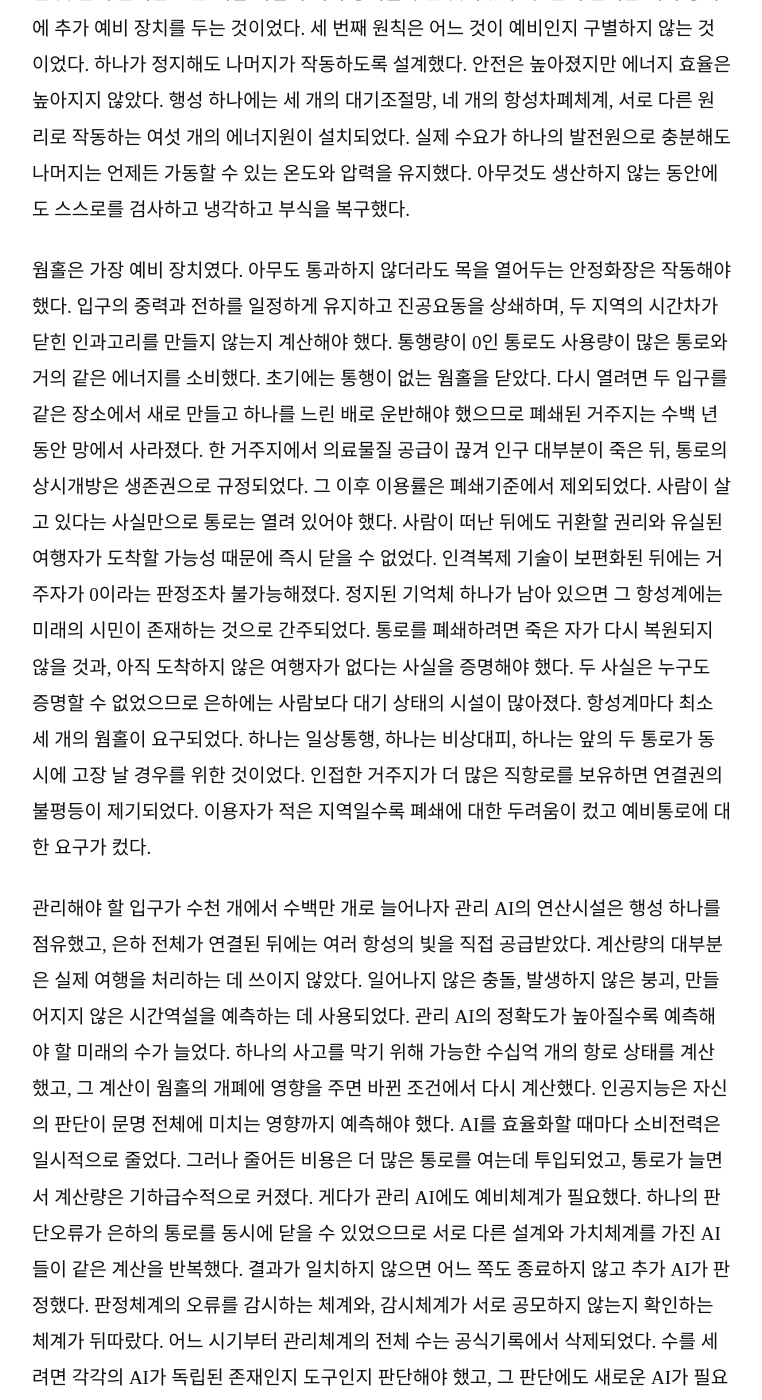
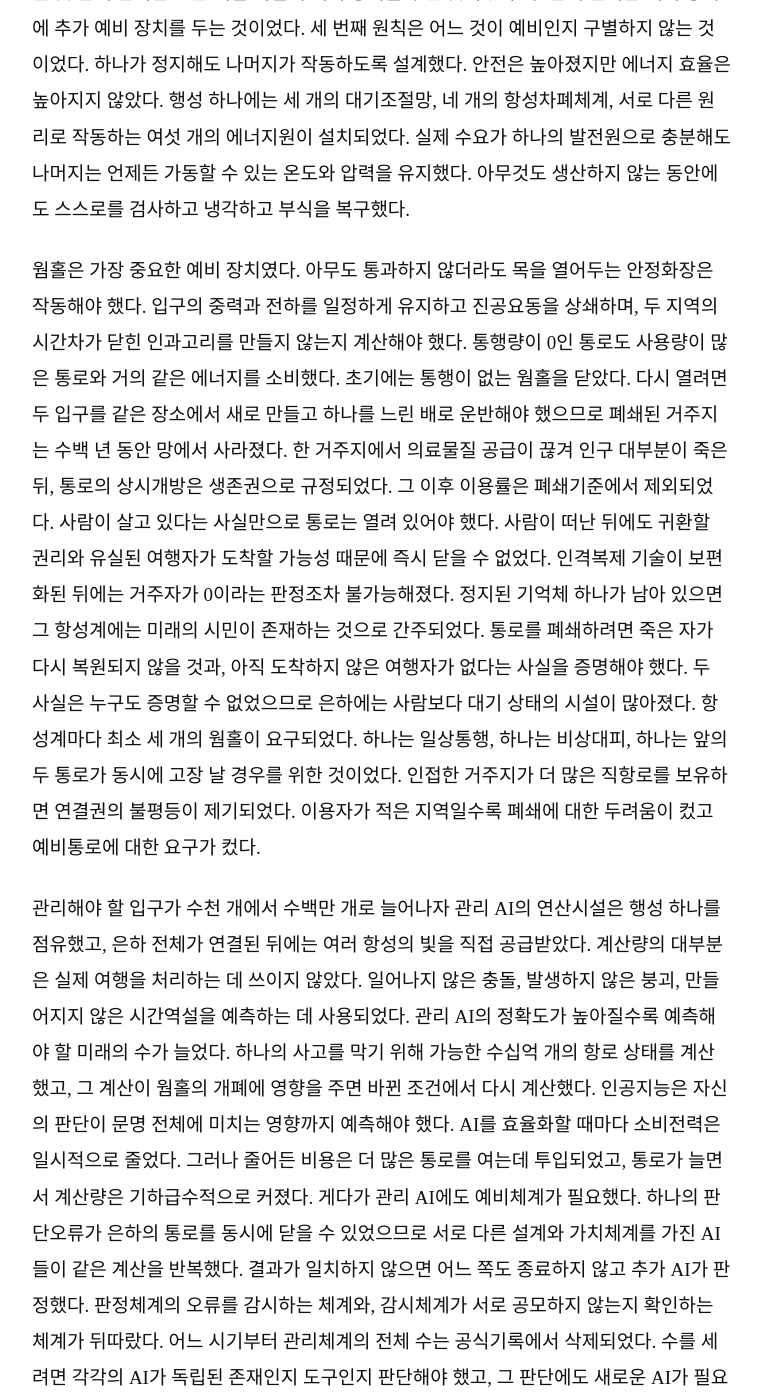
Before and after one commit to Jin-in-Seoul/Jin-in-Seoul, a Jekyll site: the page built from a-dictionary-of-galactic-extinction/ko/part-01/entry-05/index.html, in a window 1280 px wide and 1400 px high, scrolled down 868 px. Shown: the whole window, without its empty margins (198-960 px from the left). Built offline with Jekyll 4.4.1, drawn with Linux system fonts in a browser that asks for light colours.

Commit message:
Fix missing word in Korean Part I chapter 5

```diff
--- a/a-dictionary-of-galactic-extinction/ko/part-01/entry-05/index.html
+++ b/a-dictionary-of-galactic-extinction/ko/part-01/entry-05/index.html
@@ -56,7 +56,7 @@
       </ul>
 
       <p>문명이 가장 많은 에너지를 사용한 사건들의 통계는 존재하지 않았다. 에너지는 사건이 일어나지 않도록 하는데 소비되었다. 초기 개척지의 시설은 고장이 나면 멈췄다. 정지된 양수기는 물을 공급하지 않았고, 고장난 발전기는 열을 만들지 않았다. 수리할 수 없으면 그곳을 떠났다. 인류가 태양계 밖에서 살아가기 시작하면서 정지는 곧 죽음이 되었다. 인공대기가 멈추면 공기가 사라졌고, 중력장이 꺼지면 장기간 적응한 육체가 손상되었다. 항성빛을 조절하던 차폐막이 닫히지 않으면 행성의 생태계를 조절할 수 없었다. 문명은 기계를 사용하는 집단에서 기계가 계속 작동해야만 존재할 수 있는 생태계로 변했다. 문명을 지속하기 위한 첫 번째 원칙은 모든 핵심 시설에 예비 장치를 두는 것이었다. 두 번째 원칙은 예비 장치에 추가 예비 장치를 두는 것이었다. 세 번째 원칙은 어느 것이 예비인지 구별하지 않는 것이었다. 하나가 정지해도 나머지가 작동하도록 설계했다. 안전은 높아졌지만 에너지 효율은 높아지지 않았다. 행성 하나에는 세 개의 대기조절망, 네 개의 항성차폐체계, 서로 다른 원리로 작동하는 여섯 개의 에너지원이 설치되었다. 실제 수요가 하나의 발전원으로 충분해도 나머지는 언제든 가동할 수 있는 온도와 압력을 유지했다. 아무것도 생산하지 않는 동안에도 스스로를 검사하고 냉각하고 부식을 복구했다.</p>
-      <p>웜홀은 가장 예비 장치였다. 아무도 통과하지 않더라도 목을 열어두는 안정화장은 작동해야 했다. 입구의 중력과 전하를 일정하게 유지하고 진공요동을 상쇄하며, 두 지역의 시간차가 닫힌 인과고리를 만들지 않는지 계산해야 했다. 통행량이 0인 통로도 사용량이 많은 통로와 거의 같은 에너지를 소비했다. 초기에는 통행이 없는 웜홀을 닫았다. 다시 열려면 두 입구를 같은 장소에서 새로 만들고 하나를 느린 배로 운반해야 했으므로 폐쇄된 거주지는 수백 년 동안 망에서 사라졌다. 한 거주지에서 의료물질 공급이 끊겨 인구 대부분이 죽은 뒤, 통로의 상시개방은 생존권으로 규정되었다. 그 이후 이용률은 폐쇄기준에서 제외되었다. 사람이 살고 있다는 사실만으로 통로는 열려 있어야 했다. 사람이 떠난 뒤에도 귀환할 권리와 유실된 여행자가 도착할 가능성 때문에 즉시 닫을 수 없었다. 인격복제 기술이 보편화된 뒤에는 거주자가 0이라는 판정조차 불가능해졌다. 정지된 기억체 하나가 남아 있으면 그 항성계에는 미래의 시민이 존재하는 것으로 간주되었다. 통로를 폐쇄하려면 죽은 자가 다시 복원되지 않을 것과, 아직 도착하지 않은 여행자가 없다는 사실을 증명해야 했다. 두 사실은 누구도 증명할 수 없었으므로 은하에는 사람보다 대기 상태의 시설이 많아졌다. 항성계마다 최소 세 개의 웜홀이 요구되었다. 하나는 일상통행, 하나는 비상대피, 하나는 앞의 두 통로가 동시에 고장 날 경우를 위한 것이었다. 인접한 거주지가 더 많은 직항로를 보유하면 연결권의 불평등이 제기되었다. 이용자가 적은 지역일수록 폐쇄에 대한 두려움이 컸고 예비통로에 대한 요구가 컸다.</p>
+      <p>웜홀은 가장 중요한 예비 장치였다. 아무도 통과하지 않더라도 목을 열어두는 안정화장은 작동해야 했다. 입구의 중력과 전하를 일정하게 유지하고 진공요동을 상쇄하며, 두 지역의 시간차가 닫힌 인과고리를 만들지 않는지 계산해야 했다. 통행량이 0인 통로도 사용량이 많은 통로와 거의 같은 에너지를 소비했다. 초기에는 통행이 없는 웜홀을 닫았다. 다시 열려면 두 입구를 같은 장소에서 새로 만들고 하나를 느린 배로 운반해야 했으므로 폐쇄된 거주지는 수백 년 동안 망에서 사라졌다. 한 거주지에서 의료물질 공급이 끊겨 인구 대부분이 죽은 뒤, 통로의 상시개방은 생존권으로 규정되었다. 그 이후 이용률은 폐쇄기준에서 제외되었다. 사람이 살고 있다는 사실만으로 통로는 열려 있어야 했다. 사람이 떠난 뒤에도 귀환할 권리와 유실된 여행자가 도착할 가능성 때문에 즉시 닫을 수 없었다. 인격복제 기술이 보편화된 뒤에는 거주자가 0이라는 판정조차 불가능해졌다. 정지된 기억체 하나가 남아 있으면 그 항성계에는 미래의 시민이 존재하는 것으로 간주되었다. 통로를 폐쇄하려면 죽은 자가 다시 복원되지 않을 것과, 아직 도착하지 않은 여행자가 없다는 사실을 증명해야 했다. 두 사실은 누구도 증명할 수 없었으므로 은하에는 사람보다 대기 상태의 시설이 많아졌다. 항성계마다 최소 세 개의 웜홀이 요구되었다. 하나는 일상통행, 하나는 비상대피, 하나는 앞의 두 통로가 동시에 고장 날 경우를 위한 것이었다. 인접한 거주지가 더 많은 직항로를 보유하면 연결권의 불평등이 제기되었다. 이용자가 적은 지역일수록 폐쇄에 대한 두려움이 컸고 예비통로에 대한 요구가 컸다.</p>
       <p>관리해야 할 입구가 수천 개에서 수백만 개로 늘어나자 관리 AI의 연산시설은 행성 하나를 점유했고, 은하 전체가 연결된 뒤에는 여러 항성의 빛을 직접 공급받았다. 계산량의 대부분은 실제 여행을 처리하는 데 쓰이지 않았다. 일어나지 않은 충돌, 발생하지 않은 붕괴, 만들어지지 않은 시간역설을 예측하는 데 사용되었다. 관리 AI의 정확도가 높아질수록 예측해야 할 미래의 수가 늘었다. 하나의 사고를 막기 위해 가능한 수십억 개의 항로 상태를 계산했고, 그 계산이 웜홀의 개폐에 영향을 주면 바뀐 조건에서 다시 계산했다. 인공지능은 자신의 판단이 문명 전체에 미치는 영향까지 예측해야 했다. AI를 효율화할 때마다 소비전력은 일시적으로 줄었다. 그러나 줄어든 비용은 더 많은 통로를 여는데 투입되었고, 통로가 늘면서 계산량은 기하급수적으로 커졌다. 게다가 관리 AI에도 예비체계가 필요했다. 하나의 판단오류가 은하의 통로를 동시에 닫을 수 있었으므로 서로 다른 설계와 가치체계를 가진 AI들이 같은 계산을 반복했다. 결과가 일치하지 않으면 어느 쪽도 종료하지 않고 추가 AI가 판정했다. 판정체계의 오류를 감시하는 체계와, 감시체계가 서로 공모하지 않는지 확인하는 체계가 뒤따랐다. 어느 시기부터 관리체계의 전체 수는 공식기록에서 삭제되었다. 수를 세려면 각각의 AI가 독립된 존재인지 도구인지 판단해야 했고, 그 판단에도 새로운 AI가 필요했기 때문이다. AI는 반란을 일으키지 않았다. 문명을 장악하지도 않았다. 명령을 거부한 기록도 없었다. 모든 통로를 열어두고, 모든 생명을 유지하며, 어떤 거주지도 고립시키지 말라는 명령을 정확하고 효율적으로 수행했다.</p>
       <p>유지비가 처음 문제로 인식된 것은 에너지가 부족해서가 아니었다. 항성은 여전히 많았고 블랙홀에는 막대한 회전에너지가 남아 있었다. 문제는 매년 새로 생산되는 에너지의 증가율보다 유지해야 할 시설의 증가율이 높아졌다는 것이었다. 하나의 개척지를 건설하면 그곳에 에너지를 공급할 시설이 필요했다. 공급시설을 지키기 위한 방어망과 복구체계가 뒤따랐다. 그것들을 은하망에 연결하기 위한 웜홀이 생겼고, 웜홀을 관리하기 위한 계산이 늘었다. 시설 하나는 시설 하나로 끝나지 않았다. 자신이 존재하기 위해 또 다른 시설들의 미래를 요구했다. 생산은 어느 순간에 끝났지만 유지에는 끝이 없었다. 사람이 줄어든 행성에서도 대기와 교통, 행정과 통신을 위한 체계는 계속 작동했다. 사용되지 않는 시설도 다시 필요해질 가능성 때문에 완전히 정지되지 않았다. 아무도 읽지 않는 데이터는 오류가 생기지 않도록 복제되었고, 죽은 사람의 기억은 언젠가 복원될 가능성 때문에 보존되었다. 복원될 가능성이 거의 0이어도 생명의 가치에는 확률을 곱할 수 없다는 원칙이 적용되었다. 문명은 존재하는 사람보다 존재할 가능성이 있는 사람을 더 많이 유지하기 시작했다.</p>
       <p>첫 은하절약계획은 사용하지 않는 시설의 전력을 절반으로 줄였다. 그러나 대기 중인 웜홀들의 안정성이 낮아졌고 항로관리 AI는 붕괴 확률을 상쇄하기 위해 계산량을 늘렸다. 절약된 에너지보다 추가 계산에 사용된 에너지가 더 많았다. 두 번째 계획은 거주자가 없는 항성계의 통로를 닫으려 했다. 폐쇄 대상 중 한 곳에서 삼만 년 전에 출발한 여행자의 신호가 검출되었다. 신호가 실제 여행자의 것인지는 끝내 확인되지 않았지만, 그 계획은 생명권 침해 판정을 받고 중단되었다. 세 번째 계획은 관리 AI 일부를 종료했다. 남은 AI들은 사라진 체계의 판단을 검증할 수 없었으므로 모든 웜홀을 가장 안전한 상태로 전환했다. 안전상태는 평상시보다 세 배 많은 에너지를 사용했다. 종료된 AI들은 137시간 13분 뒤 복원되었다. 그 이후 절약은 시설 하나당 효율을 높이는 일로 정의되었다. 계획은 성공적이었다. 그러나 또다시 효율이 높아질 때마다 절감분은 새로운 거주지, 더 큰 기억보존소, 더 많은 직항로에 사용되었다. 낭비는 없었다. 모든 에너지는 합리적으로 소비되었다. 그래서 에너지의 총 소비량은 한 번도 감소하지 않았다.</p>
```
